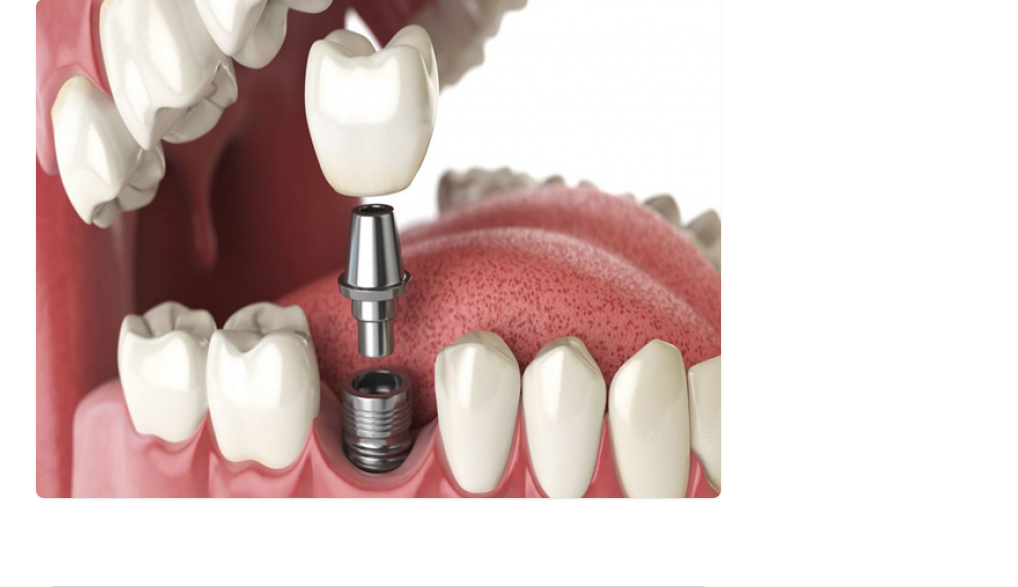
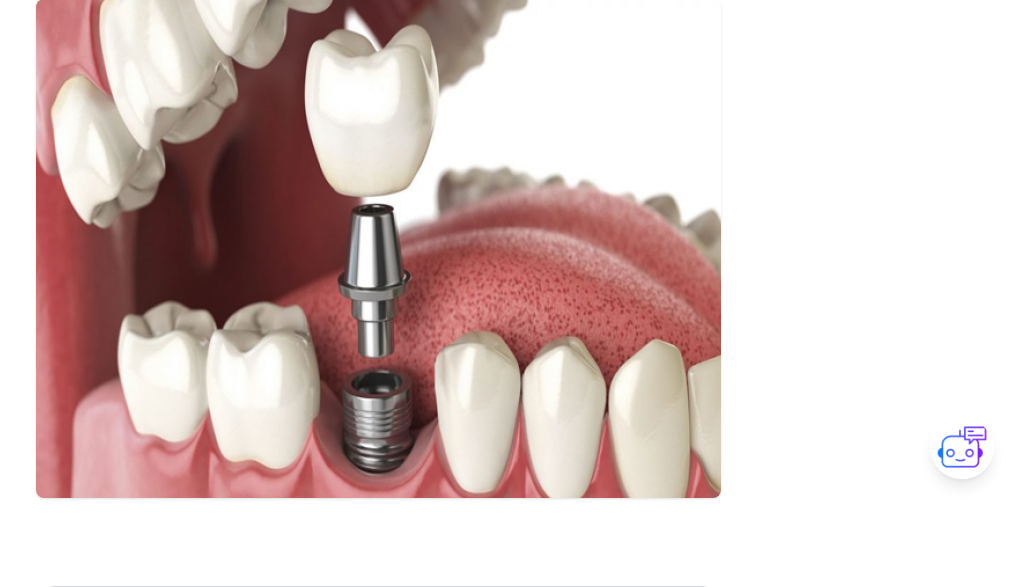
Before and after one commit to khanhteo1989/meddental-chatbot, a Flask app: page /dich-vu/implant in a window 1280 px wide. Shown: the part 297-884 px from the top of the page, without its empty margins (262-1280 px from the left). Run offline with Flask 3, Linux system fonts and the light colour scheme; some libraries are stand-ins or nearby versions.

Commit message:
Update implant.html

```diff
--- a/templates/implant.html
+++ b/templates/implant.html
@@ -67,6 +67,10 @@
   <footer class="bg-blue-900 text-white text-center py-4 mt-8">
     &copy; 2025 MedDental. Hotline: 0814419333
   </footer>
+<!-- NÚT BẬT CHAT -->
+<button id="chat-toggle-button" onclick="toggleChat()" class="fixed bottom-6 right-6 z-40 w-16 h-16 rounded-full shadow-lg overflow-hidden border-2 border-white">
+  <img src="{{ url_for('static', filename='avatar.png') }}" alt="Chat Avatar" class="w-full h-full object-cover">
+</button>
 
   <script>
     const SCRIPT_URL = "PASTE_YOUR_SCRIPT_URL_HERE";
```
